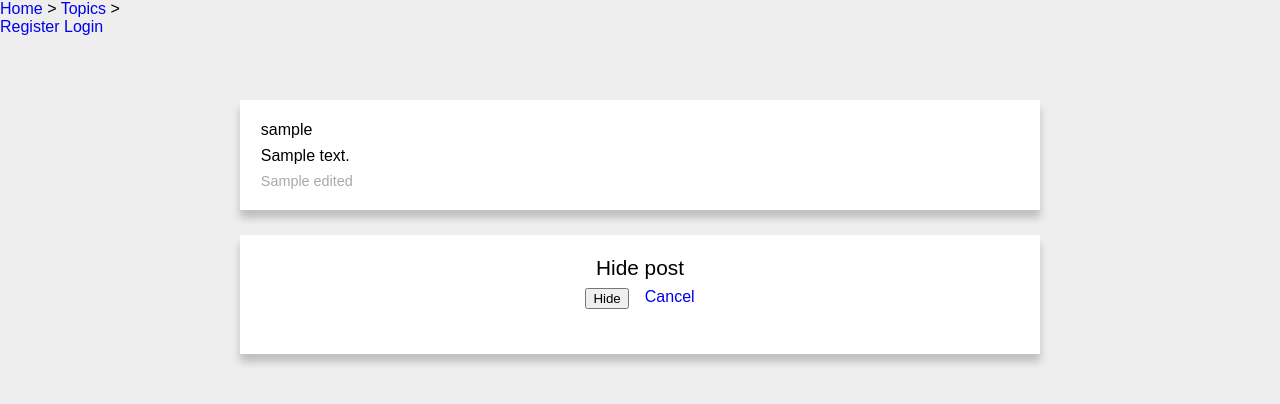
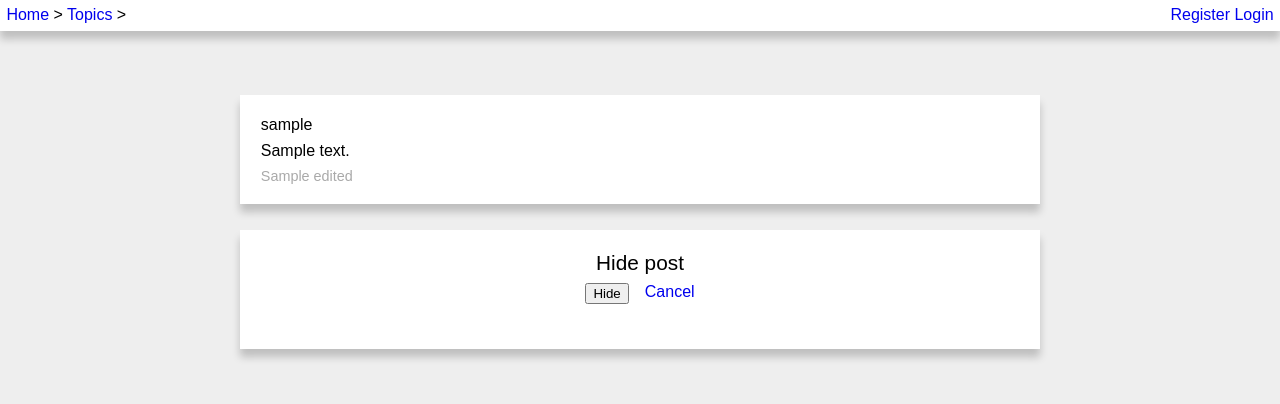
Before and after one commit to chzesa/uni-tsoha, a Flask app: template templates/hide.html in a window 1280 px wide. Shown: the top 404 px of the page. Run offline with Flask 2, Linux system fonts and the light colour scheme; the template is opened without the code that fills it: most values are stand-ins (such as "Sample title", 1, 10 or a date in 2020).

Commit message:
Add sticky top bar

```diff
--- a/static/css.css
+++ b/static/css.css
@@ -61,3 +61,16 @@ a:link, a:visited {
 .dialog-box>.actions>div {
 	margin: 0.5rem;
 }
+
+.top-bar {
+	position: sticky;
+	top: 0;
+	display: flex;
+	flex-direction: row;
+	padding: 0.4rem;
+}
+
+.spacer {
+	visibility: hidden;
+	flex-grow: 1;
+}
--- a/templates/layout.html
+++ b/templates/layout.html
@@ -1,10 +1,11 @@
 <link rel="stylesheet" href="{{ url_for('static', filename='css.css') }}">
 <body>
-	<div class="top-bar">
+	<div class="top-bar box">
 		<div class="navigation">
 			<a href="/">Home</a> > <a href="/topics">Topics</a> >
 			{% block navigation %}{% endblock %}
 		</div>
+		<div class="spacer"></div>
 		<div class="user_menu">
 			{% if session.username %}
 				<a href="/user/{{session.username}}">{{ session.username }}</a> <a href="/logout">Logout</a>
```
